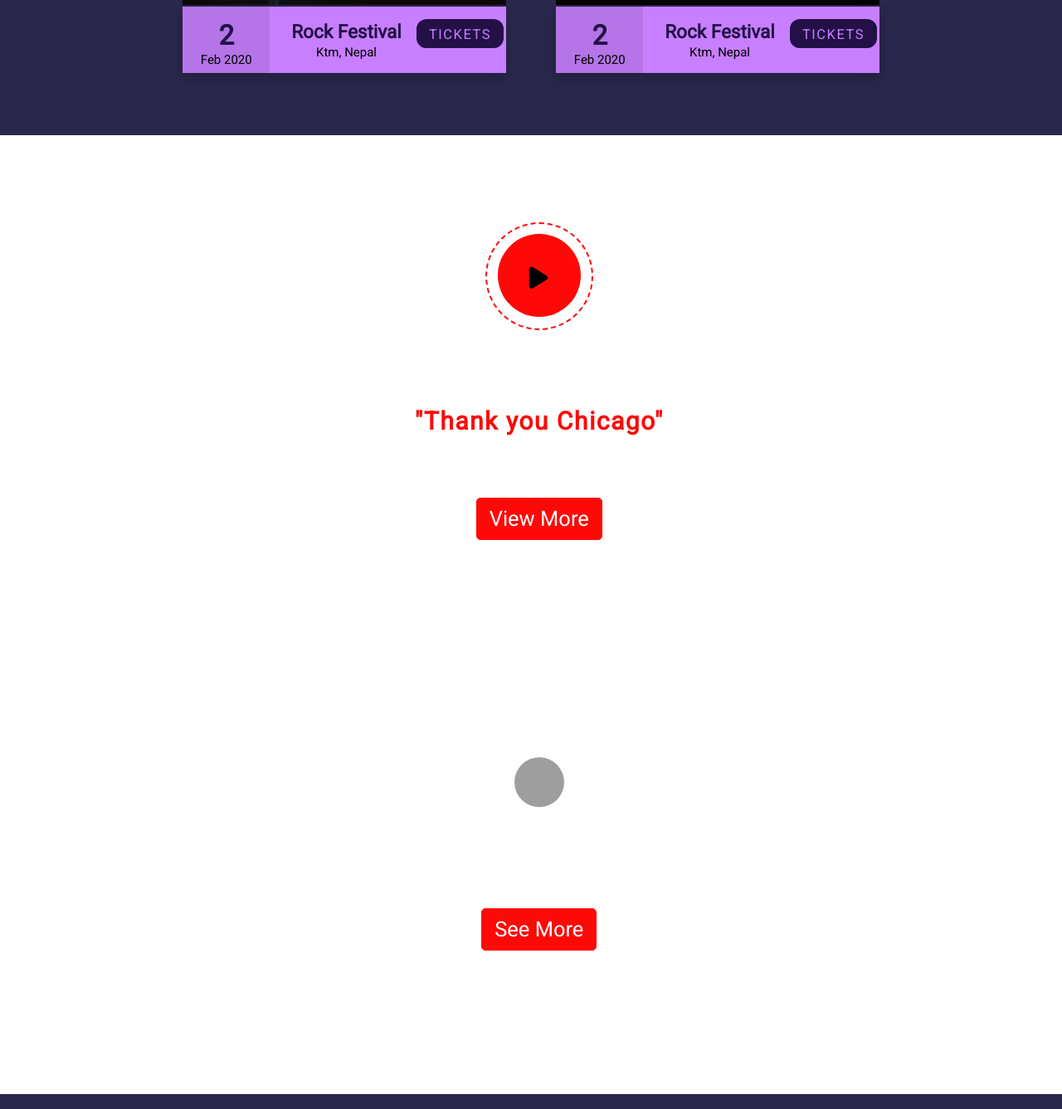
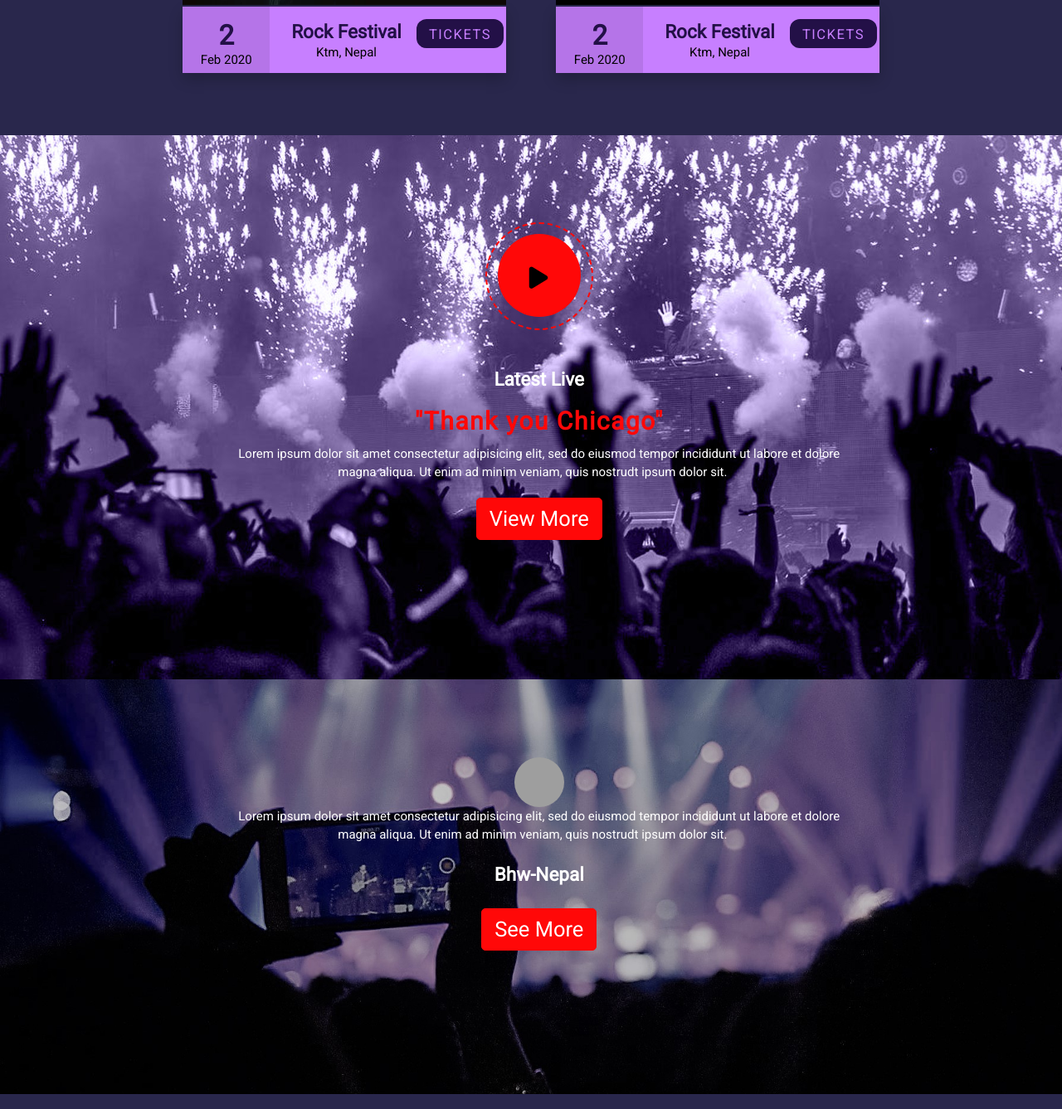
Before and after one commit to Alidhuniya/musician-band, a plain HTML site: page index.html in a window 1280 px wide. Shown: the part 5183-6520 px from the top of the page at 83% size. Drawn offline with Linux system fonts and the light colour scheme; grey boxes are pictures that could not be loaded.

Commit message:
correct image directory path added

```diff
--- a/css/sass/3-layout/_footer.scss
+++ b/css/sass/3-layout/_footer.scss
@@ -1,6 +1,6 @@
 .footer {
 
-    background-image: url("./././img/events/livebg.jpg");
+    background-image: url("../.././img/events/livebg.jpg");
     padding-left: 1.3rem;
     height: 400px;
     padding-bottom: 90px;
--- a/css/sass/3-layout/_liveVideo.scss
+++ b/css/sass/3-layout/_liveVideo.scss
@@ -1,6 +1,6 @@
 .live {
 
-    background-image: url("./././img/events/livebg.jpg");
+    background-image: url("../.././img/events/livebg.jpg");
     padding-left: 1.3rem;
     height: 656px;
     padding-bottom: 90px;
@@ -69,7 +69,7 @@
 
 .clientSays {
     @include flex (center, center, column, null);
-    background-image: url("./././img/events/clientbg.jpg");
+    background-image: url("../.././img/events/clientbg.jpg");
 
     padding-left: 1.3rem;
     height: 500px;
```
Also changed, not shown: css/minified/style.min.css, css/style.css, 2 other files.
